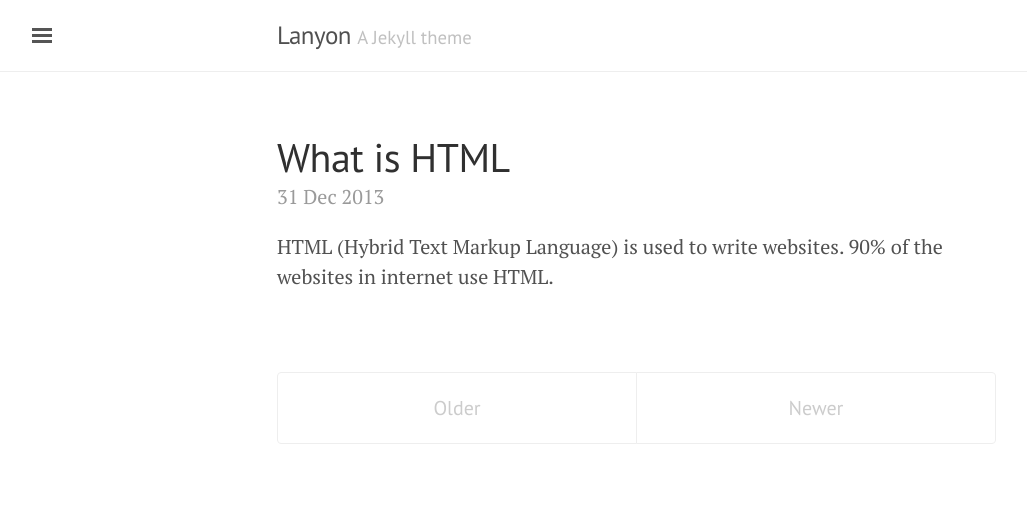
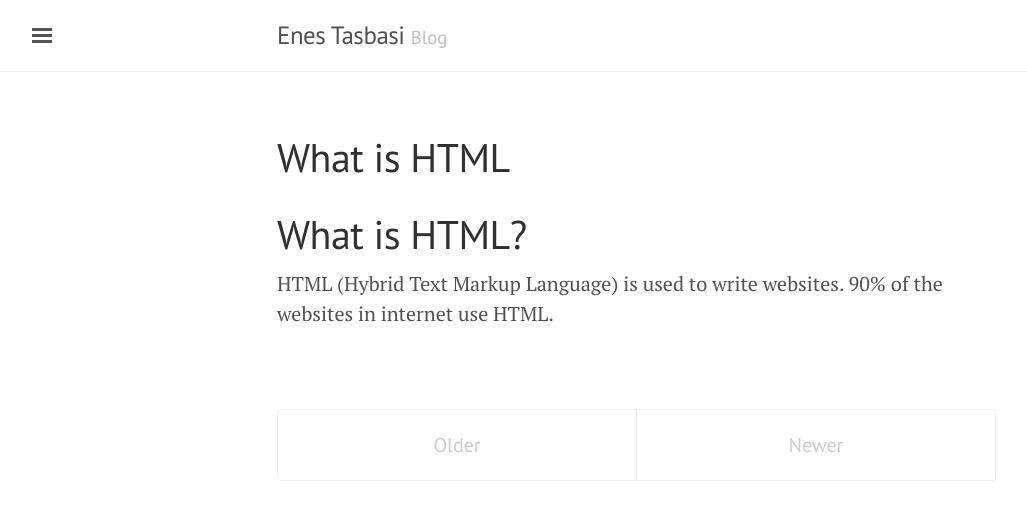
Before and after one commit to spsid1711/etasbasi.github.io, a Jekyll site: the page built from index.html, in a window 1280 px wide. Shown: the top 520 px of the page, without its empty margins (3-1030 px from the left). Built offline with Jekyll 4.4.1, drawn with Linux system fonts in a browser that asks for light colours; the list of posts is cut into pages by our own code.

Commit message:
edit time and title

```diff
--- a/_config.yml
+++ b/_config.yml
@@ -5,18 +5,18 @@ permalink:           pretty
 relative_permalinks: true
 
 # Setup
-title:               Lanyon
-tagline:             'A Jekyll theme'
-description:         'A reserved <a href="http://jekyllrb.com" target="_blank">Jekyll</a> theme that places the utmost gravity on content with a hidden drawer. Made by <a href="https://twitter.com/mdo" target="_blank">@mdo</a>.'
-url:                 http://lanyon.getpoole.com
+title:               Enes Tasbasi
+tagline:             Blog
+description:
+url:
 baseurl:             ''
 paginate:            5
 
 # About/contact
 author:
-  name:              Mark Otto
-  url:               https://twitter.com/mdo
-  email:             markdotto@gmail.com
+  name:              Enes Tasbasi
+  url:               https://github.com/etasbasi
+  email:             enestasbasi
 
 # Custom vars
 version:             1.0.0
--- a/index.html
+++ b/index.html
@@ -12,7 +12,7 @@ title: Home
       </a>
     </h1>
 
-    <span class="post-date">{{ post.date | date_to_string }}</span>
+    <!-- <span class="post-date">{{ post.date | date_to_string }}</span> -->
 
     {{ post.content }}
   </div>
--- a/public/css/lanyon.css
+++ b/public/css/lanyon.css
@@ -325,7 +325,7 @@ a.sidebar-nav-item:focus {
 
 /* Meta data line below post title */
 .post-date {
-  display: block;
+  display: none;
   margin-top: -.5rem;
   margin-bottom: 1rem;
   color: #9a9a9a;
```
Also changed, not shown: _posts/2015-11-30-What-Is_HTML.md (added, +9 -0 lines), _posts/what is HTML.md (renamed from _posts/2013-12-31-whats-jekyll.md, +1 -0 lines).
